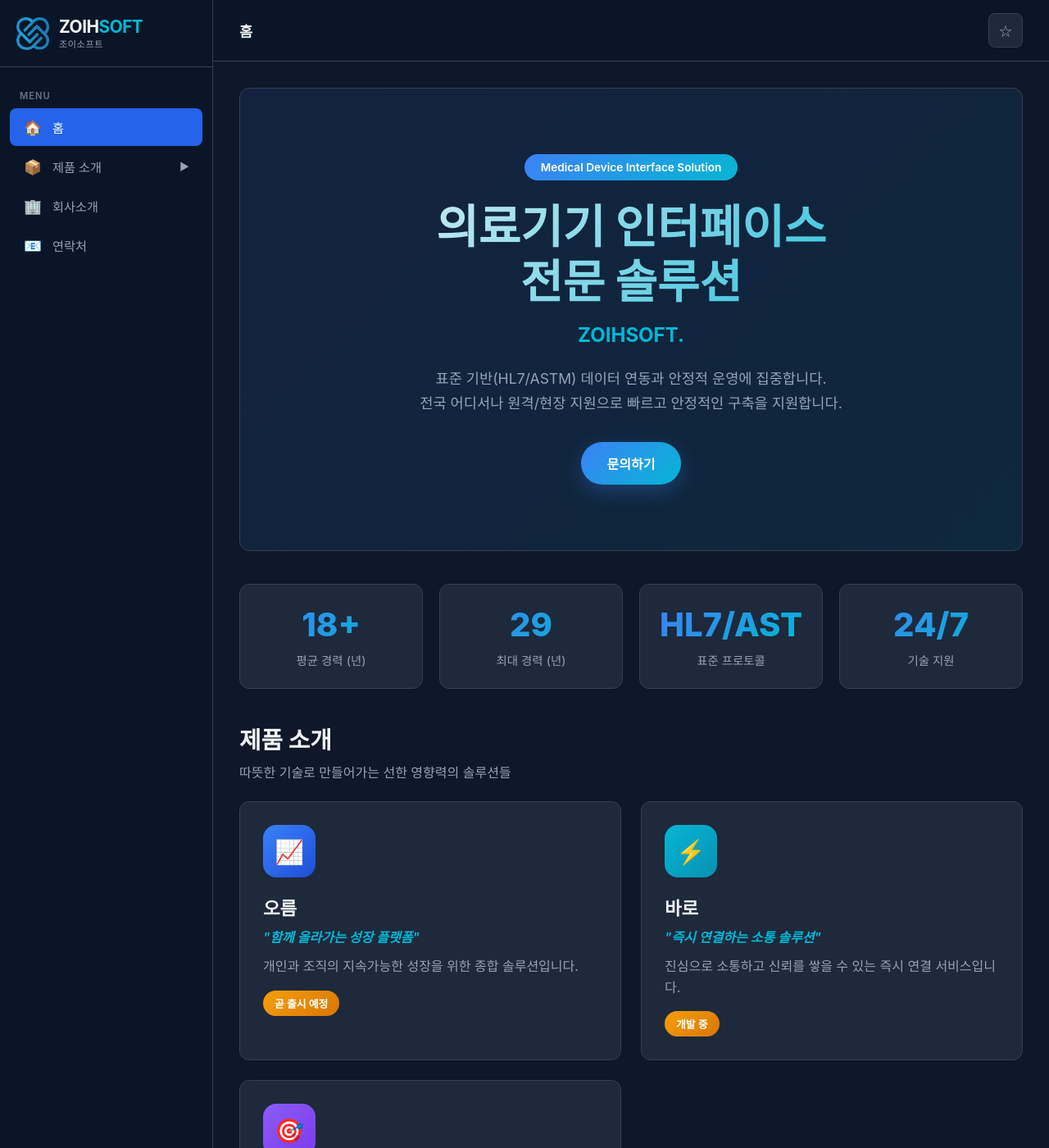
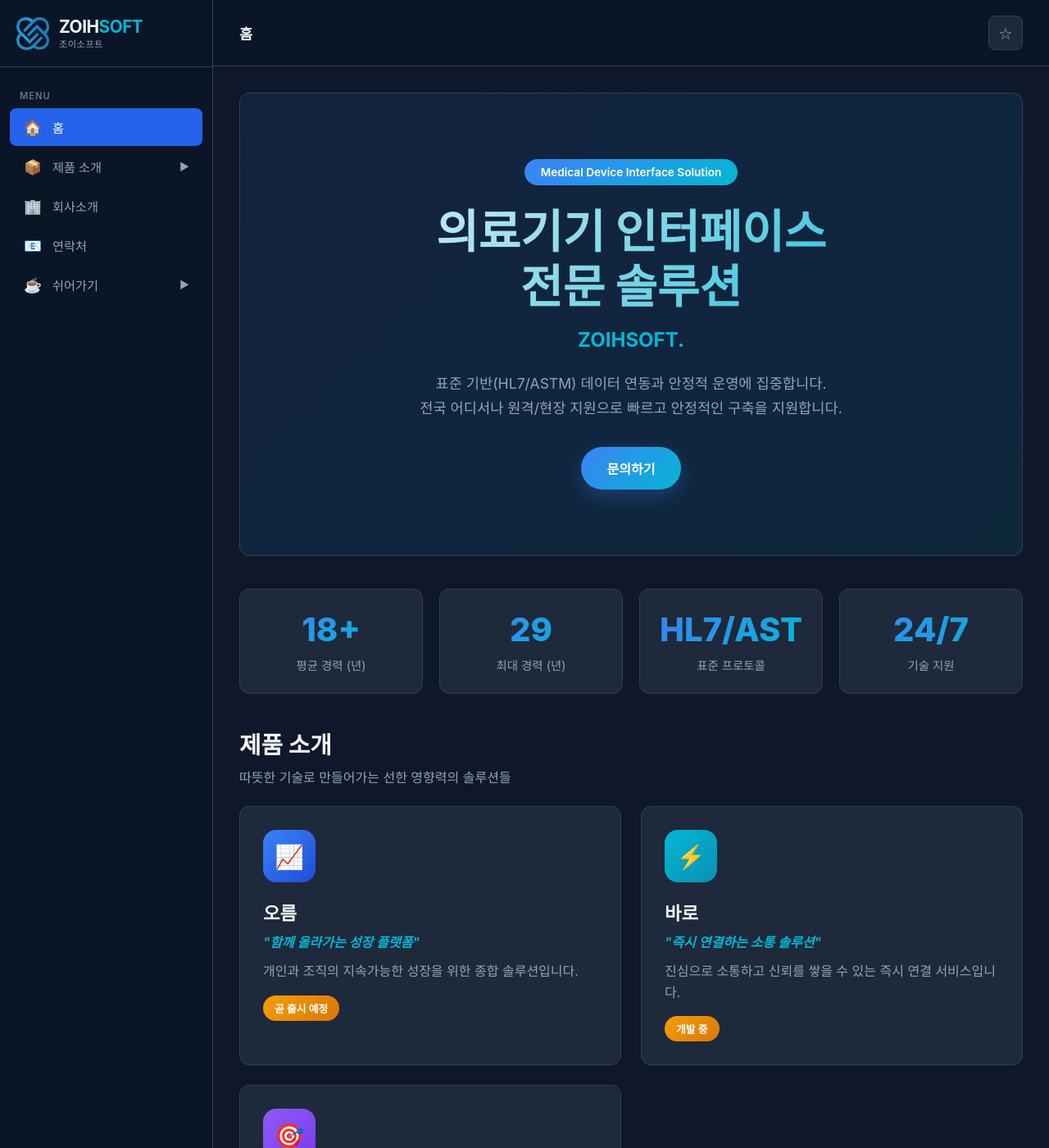
Before and after one commit to zoih-kihyun/zoih.github.io, a Jekyll site: the page built from index.md, in a window 1280 px wide and 1400 px high. Shown: the whole window at 82% size. Built offline with Jekyll 4.4.1, drawn with Linux system fonts in a browser that asks for light colours.

Commit message:
쉬어가기 메뉴 추가: 윳놀이 링크 포함
🤖 Generated with [Claude Code](https://claude.com/claude-code)

Co-Authored-By: Claude Opus 4.5 <noreply@anthropic.com>

```diff
--- a/_layouts/default.html
+++ b/_layouts/default.html
@@ -70,6 +70,8 @@
         .sidebar-header {
             padding: 20px;
             border-bottom: 1px solid var(--card-border);
+            min-height: 81px;
+            box-sizing: border-box;
         }
 
         .sidebar-logo {
@@ -233,6 +235,8 @@
             position: sticky;
             top: 0;
             z-index: 50;
+            min-height: 81px;
+            box-sizing: border-box;
         }
 
         .header-title {
@@ -743,6 +747,21 @@
                         <span class="nav-item-icon">📧</span>
                         <span>연락처</span>
                     </a>
+
+                    <div class="nav-tree">
+                        <div class="nav-tree-item" onclick="toggleSubmenu(this)">
+                            <div class="nav-tree-left">
+                                <span class="nav-item-icon">☕</span>
+                                <span>쉬어가기</span>
+                            </div>
+                            <span class="nav-tree-arrow">▶</span>
+                        </div>
+                        <div class="nav-submenu">
+                            <a class="nav-item" href="https://varoyutnori.vercel.app/" target="_blank">
+                                <span>🎲 윳놀이</span>
+                            </a>
+                        </div>
+                    </div>
                 </div>
             </nav>
         </aside>
```
